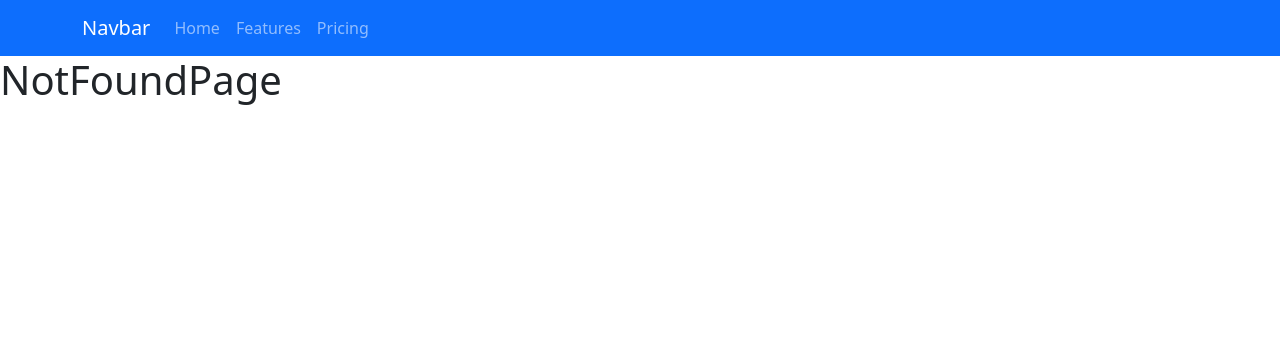
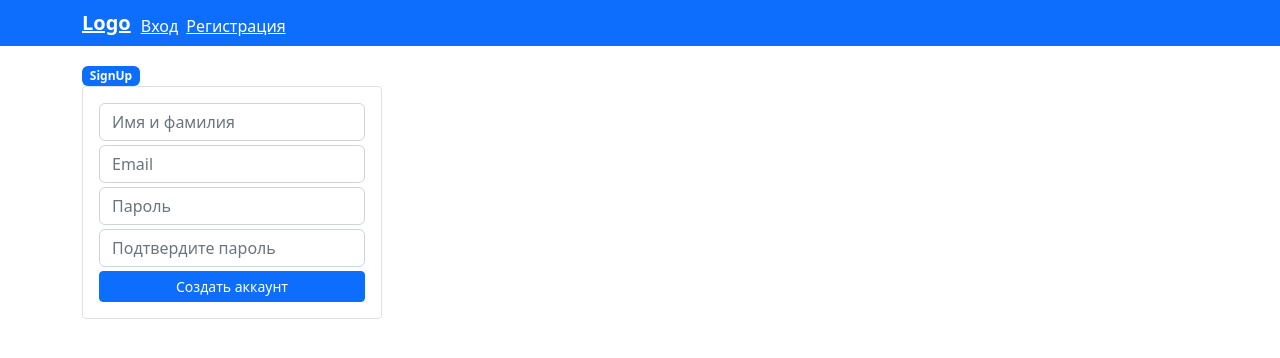
Before and after one commit to kdubasov/tshirt-store, a React (Vite) app: page /signUp in a window 1280 px wide. Shown: the top 358 px of the page. Built offline with nearby package versions, Linux system fonts and the light colour scheme.

Commit message:
add LoginPage.jsx and SignUpPage.jsx

```diff
--- a/src/Router.jsx
+++ b/src/Router.jsx
@@ -5,6 +5,8 @@ import AdminPage from "./pages/AdminPage/AdminPage.jsx";
 import NavbarTop from "./general-components/NavbarTop/NavbarTop.jsx";
 import NotFoundPage from "./pages/NotFoundPage/NotFoundPage.jsx";
 import NotesAlert from "./general-components/NotesAlert/NotesAlert.jsx";
+import LoginPage from "./pages/LoginPage/LoginPage.jsx";
+import SignUpPage from "./pages/SignUpPage/SignUpPage.jsx";
 
 const Router = () => {
     return (
@@ -17,6 +19,8 @@ const Router = () => {
             <Routes>
                 <Route path={"/"} element={<MainPage />} />
                 <Route path={"/admin"} element={<AdminPage />} />
+                <Route path={"/login"} element={<LoginPage />} />
+                <Route path={"/signUp"} element={<SignUpPage />} />
                 <Route path={"*"} element={<NotFoundPage />} />
             </Routes>
         </div>
--- /dev/null
+++ b/src/components/LoginPage/LoginForm/LoginForm.css
@@ -0,0 +1,11 @@
+.LoginForm{
+    width: 300px;
+    padding: 1em;
+    border: 1px solid var(--bs-gray-300);
+    border-radius: .25em;
+}
+
+/*form control*/
+.LoginForm input{
+    margin-bottom: .25em;
+}
--- /dev/null
+++ b/src/components/LoginPage/LoginForm/LoginForm.jsx
@@ -0,0 +1,31 @@
+import React, {useState} from 'react';
+import "./LoginForm.css";
+import {getFormControl} from "../../../general-functions/get-html-functions/getFormControl.jsx";
+import {Button, Form} from "react-bootstrap";
+
+const LoginForm = () => {
+
+    const [formData,setFormData] = useState({
+        email: "",
+        password: "",
+    })
+
+    const handleChange = (input,value) => {
+        const copy = Object.assign({},formData);
+        copy[input] = value;
+        setFormData(copy);
+    }
+
+    return (
+        <Form className={"LoginForm"}>
+            {getFormControl("Email","email","email",formData,handleChange)}
+            {getFormControl("Пароль","password","password",formData,handleChange)}
+
+            <Button type={"submit"} className={"w-100"} size={"sm"}>
+                Войти
+            </Button>
+        </Form>
+    );
+};
+
+export default LoginForm;
--- /dev/null
+++ b/src/components/SignUpPage/SignUpForm/SignUpForm.css
@@ -0,0 +1,11 @@
+.SignUpForm{
+    width: 300px;
+    padding: 1em;
+    border: 1px solid var(--bs-gray-300);
+    border-radius: .25em;
+}
+
+/*form control*/
+.SignUpForm input{
+    margin-bottom: .25em;
+}
--- /dev/null
+++ b/src/components/SignUpPage/SignUpForm/SignUpForm.jsx
@@ -0,0 +1,35 @@
+import React, {useState} from 'react';
+import {Button, Form} from "react-bootstrap";
+import {getFormControl} from "../../../general-functions/get-html-functions/getFormControl.jsx";
+import "./SignUpForm.css";
+
+const SignUpForm = () => {
+
+    const [formData,setFormData] = useState({
+        name: "",
+        email: "",
+        password: "",
+        passwordConfirm: "",
+    })
+
+    const handleChange = (input,value) => {
+        const copy = Object.assign({},formData);
+        copy[input] = value;
+        setFormData(copy);
+    }
+
+    return (
+        <Form className={"SignUpForm"}>
+            {getFormControl("Имя и фамилия","name","text",formData,handleChange)}
+            {getFormControl("Email","email","email",formData,handleChange)}
+            {getFormControl("Пароль","password","password",formData,handleChange)}
+            {getFormControl("Подтвердите пароль","passwordConfirm","password",formData,handleChange)}
+
+            <Button type={"submit"} className={"w-100"} size={"sm"}>
+                Создать аккаунт
+            </Button>
+        </Form>
+    );
+};
+
+export default SignUpForm;
--- a/src/general-components/NavbarTop/NavbarTop.css
+++ b/src/general-components/NavbarTop/NavbarTop.css
@@ -0,0 +1,20 @@
+/*navbar container*/
+.NavbarTop.navbar>.container{
+    align-items: flex-end;
+}
+
+/*links*/
+.NavbarTop a{
+    color: var(--bs-white);
+    margin-right: .5em;
+}
+.NavbarTop a:hover{
+    color: var(--bs-pink);
+}
+.NavbarTop a.logo{
+    font-size: 1.25em;
+    font-weight: 900;
+}
+.NavbarTop a:last-child{
+    margin-right: 0;
+}
--- a/src/general-components/NavbarTop/NavbarTop.jsx
+++ b/src/general-components/NavbarTop/NavbarTop.jsx
@@ -1,16 +1,20 @@
 import React from 'react';
 import {Container, Nav, Navbar} from "react-bootstrap";
+import {Link} from "react-router-dom";
 import "./NavbarTop.css";
 
 const NavbarTop = () => {
     return (
         <Navbar className={"NavbarTop"} bg="primary" variant="dark">
             <Container>
-                <Navbar.Brand href="#home">Navbar</Navbar.Brand>
+
+                <Link className={"logo"} to={"/"}>
+                    Logo
+                </Link>
+
                 <Nav className="me-auto">
-                    <Nav.Link href="#home">Home</Nav.Link>
-                    <Nav.Link href="#features">Features</Nav.Link>
-                    <Nav.Link href="#pricing">Pricing</Nav.Link>
+                    <Link to={"/login"}>Вход</Link>
+                    <Link to={"/signUp"}>Регистрация</Link>
                 </Nav>
             </Container>
         </Navbar>
--- /dev/null
+++ b/src/general-functions/get-html-functions/getFormControl.jsx
@@ -0,0 +1,14 @@
+import {FormControl} from "react-bootstrap";
+import React from "react";
+
+export const getFormControl = (text,input,type,data,handleChange) => {
+    return (
+        <FormControl
+            placeholder={text}
+            required={true}
+            type={type}
+            value={data[input]}
+            onChange={e => handleChange(input,e.target.value)}
+        />
+    )
+}
--- /dev/null
+++ b/src/pages/LoginPage/LoginPage.jsx
@@ -0,0 +1,15 @@
+import React from 'react';
+import {Badge, Container} from "react-bootstrap";
+import LoginForm from "../../components/LoginPage/LoginForm/LoginForm.jsx";
+
+const LoginPage = () => {
+    return (
+        <Container className={"LoginPage py-3"}>
+            <Badge>Login</Badge>
+
+            <LoginForm />
+        </Container>
+    );
+};
+
+export default LoginPage;
--- /dev/null
+++ b/src/pages/SignUpPage/SignUpPage.jsx
@@ -0,0 +1,15 @@
+import React from 'react';
+import {Badge, Container} from "react-bootstrap";
+import SignUpForm from "../../components/SignUpPage/SignUpForm/SignUpForm.jsx";
+
+const SignUpPage = () => {
+    return (
+        <Container className={"SignUpPage py-3"}>
+            <Badge>SignUp</Badge>
+
+            <SignUpForm />
+        </Container>
+    );
+};
+
+export default SignUpPage;
```
